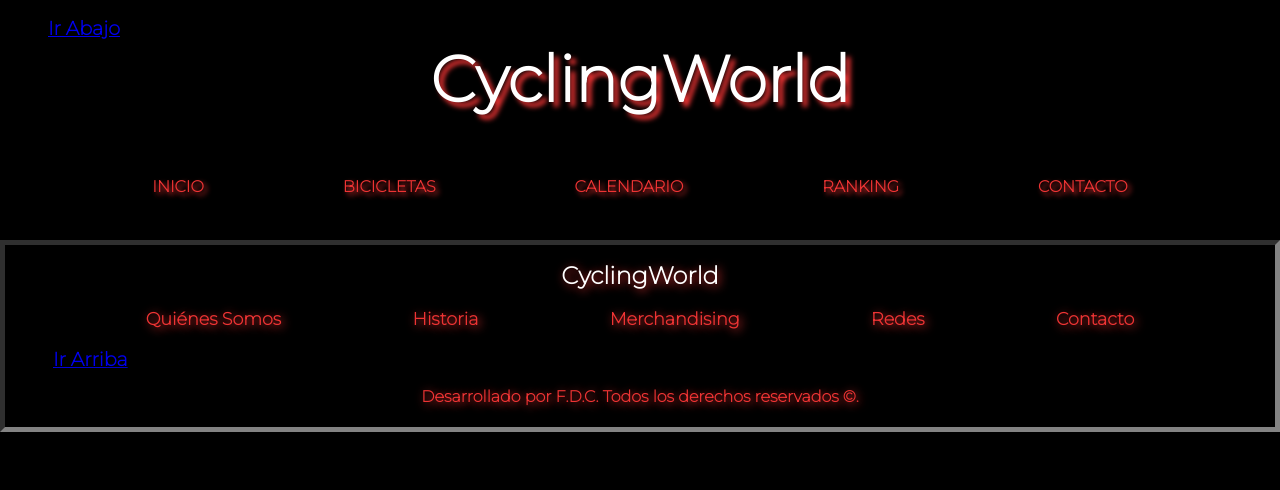
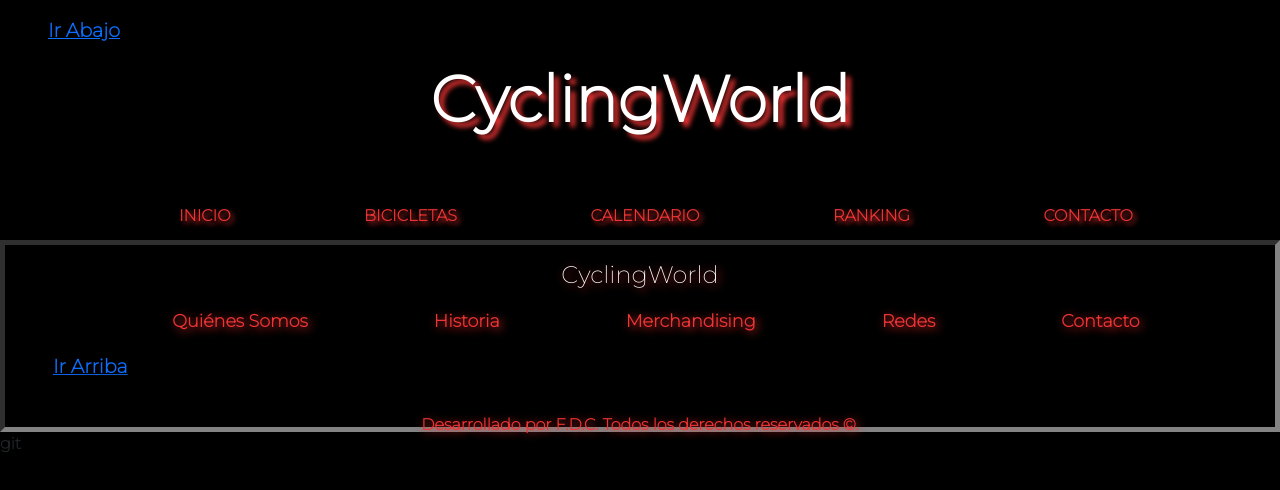
Before and after one commit to FerCandio/CyclingWorld, a plain HTML site: page pages/ranking.html in a window 1280 px wide. Drawn offline with nearby package versions, Linux system fonts and the light colour scheme.

Commit message:
linkeo de bootstrap a todos los html

```diff
--- a/pages/ranking.html
+++ b/pages/ranking.html
@@ -5,10 +5,15 @@
     <meta http-equiv="X-UA-Compatible" content="IE=edge">
     <meta name="viewport" content="width=device-width, initial-scale=1.0">
     <title>.: CW Ranking :.</title>
+    <!-- GOOGLE FONTS -->
     <link rel="preconnect" href="https://fonts.googleapis.com">
-<link rel="preconnect" href="https://fonts.gstatic.com" crossorigin>
-<link href="https://fonts.googleapis.com/css2?family=Montserrat:wght@200&display=swap" rel="stylesheet">
+    <link rel="preconnect" href="https://fonts.gstatic.com" crossorigin>
+    <link href="https://fonts.googleapis.com/css2?family=Montserrat:wght@200&display=swap" rel="stylesheet">
+    <!-- CSS BOOTSTRAP: -->
+    <link href="https://cdn.jsdelivr.net/npm/bootstrap@5.2.0-beta1/dist/css/bootstrap.min.css" rel="stylesheet" integrity="sha384-0evHe/X+R7YkIZDRvuzKMRqM+OrBnVFBL6DOitfPri4tjfHxaWutUpFmBp4vmVor" crossorigin="anonymous">
+    <!-- CSS PROPIO: -->
     <link rel="stylesheet" href="../css/style.css">
+    <!-- FAVICON -->
     <link rel="icon" href="../img/favicon-32x32.png">
 </head>
 
@@ -56,5 +61,7 @@
 
         </footer>
     </div>
+    <!-- JavaScript Bundle with Popper -->
+    git<script src="https://cdn.jsdelivr.net/npm/bootstrap@5.2.0-beta1/dist/js/bootstrap.bundle.min.js" integrity="sha384-pprn3073KE6tl6bjs2QrFaJGz5/SUsLqktiwsUTF55Jfv3qYSDhgCecCxMW52nD2" crossorigin="anonymous"></script>
 </body>
 </html>
```
Also changed, not shown: index.html (+9 -2 lines), pages/bicicletas.html (+9 -2 lines), pages/calendario.html (+9 -2 lines), pages/contacto.html (+9 -2 lines).
